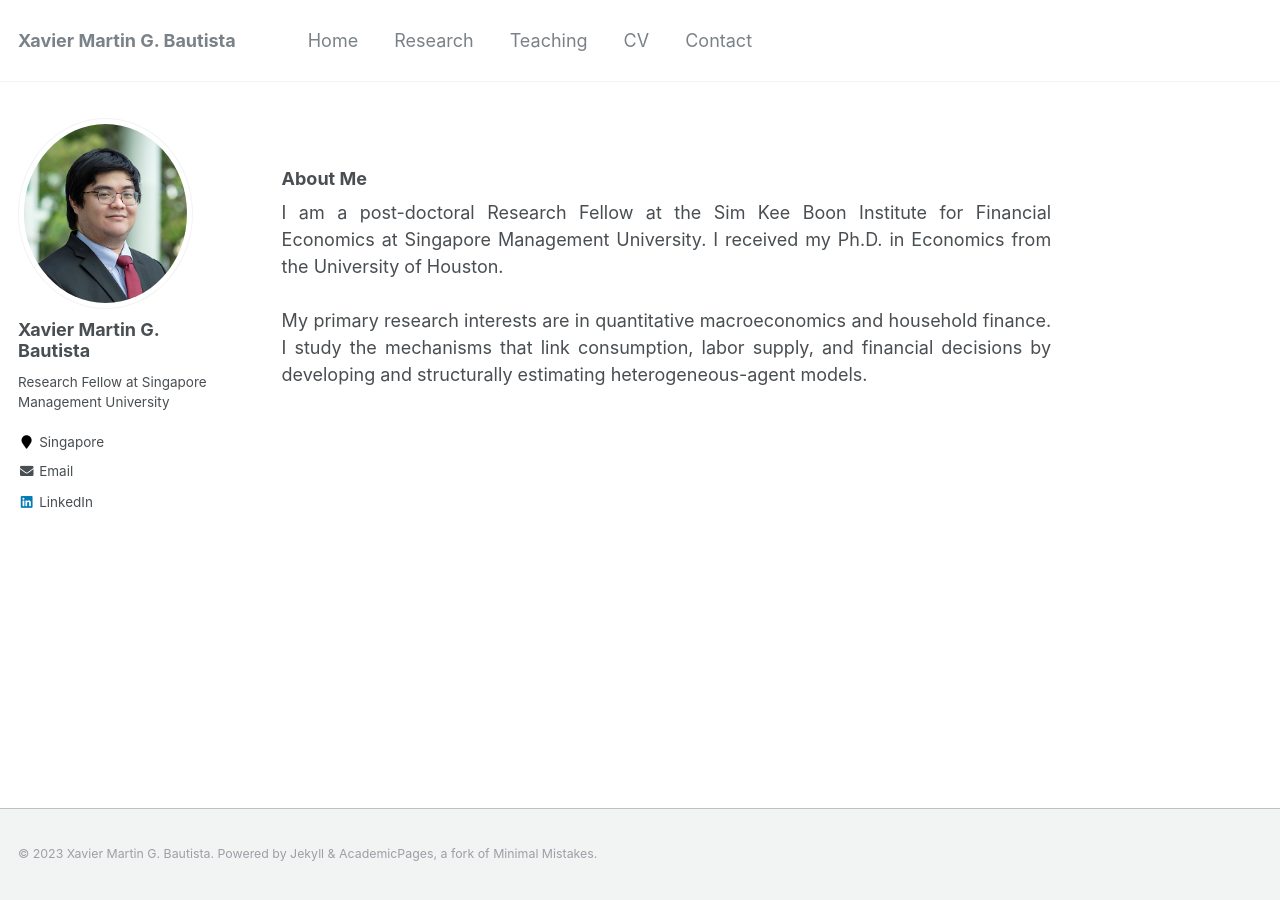
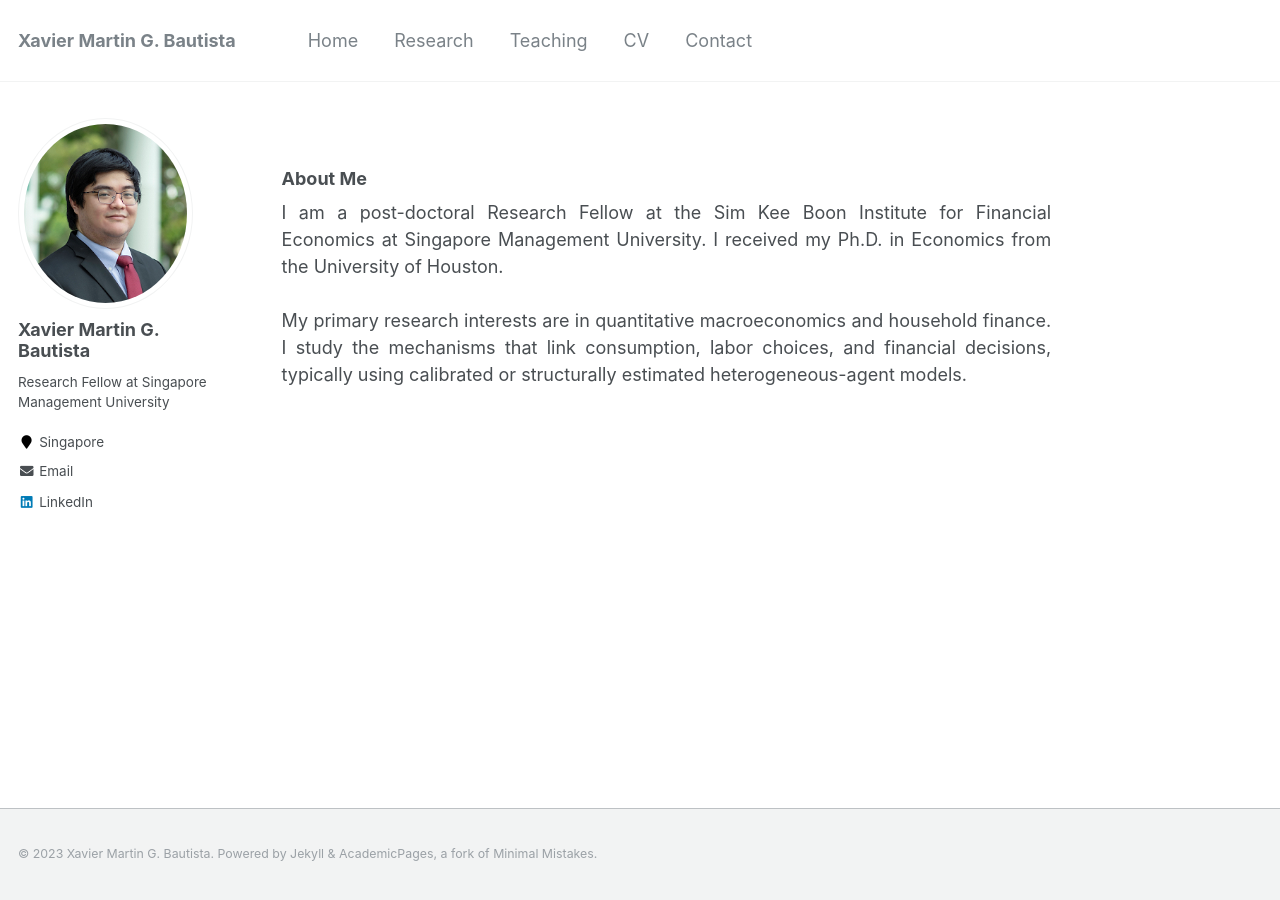
Before and after one commit to xmgbautista/xmgbautista.github.io, a Jekyll site: the page built from _pages/about.md, in a window 1280 px wide. Built offline with Jekyll 4.4.1, drawn with Linux system fonts in a browser that asks for light colours.

Commit message:
Update about.md

```diff
--- a/_pages/about.md
+++ b/_pages/about.md
@@ -22,5 +22,6 @@ I am a post-doctoral Research Fellow at the Sim Kee Boon Institute for Financial
 I received my Ph.D. in Economics from the University of Houston. <br>
 <br>
 My primary research interests are in quantitative macroeconomics and household finance. I study the mechanisms that link
-consumption, labor supply, and financial decisions by developing and structurally estimating heterogeneous-agent models.
+consumption, labor choices, and financial decisions, typically using calibrated or structurally estimated heterogeneous-agent
+models.
 </p>
```
